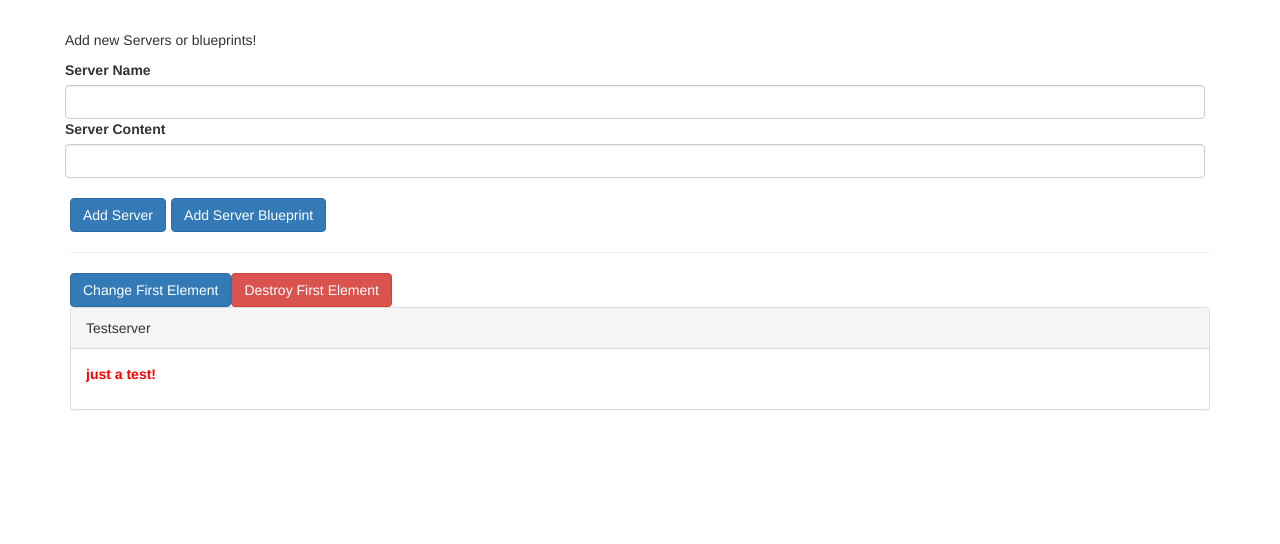
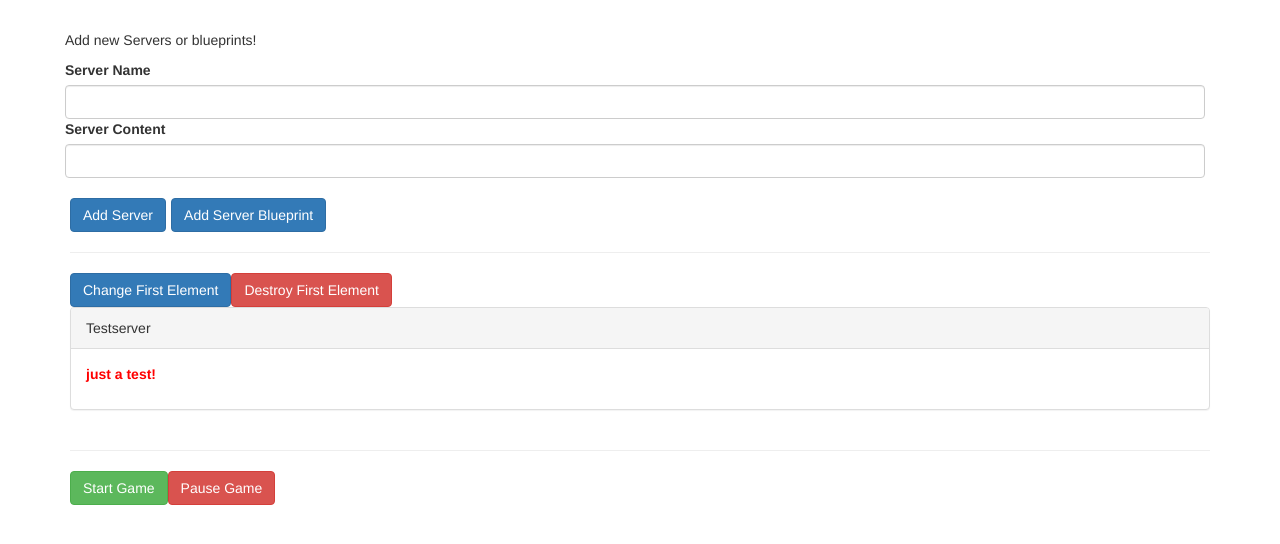
Before and after one commit to adetiamarhadi/angular-component-databinding, an Angular app: page / in a window 1280 px wide. Shown: the top 544 px of the page. Built offline with nearby package versions, Linux system fonts and the light colour scheme.

Commit message:
assignment

```diff
--- a/src/app/app.component.html
+++ b/src/app/app.component.html
@@ -13,4 +13,16 @@
       </app-server-element>
     </div>
   </div>
+  <hr>
+  <div class="row">
+    <div class="col-xs-12">
+      <app-game-control (intervalFired)="onIntervalFired($event)"></app-game-control>
+    </div>
+  </div>
+  <div class="row">
+    <div class="col-xs-12">
+      <app-odd *ngFor="let oddNumber of oddNumbers" [number]="oddNumber"></app-odd>
+      <app-even *ngFor="let evenNumber of evenNumbers" [number]="evenNumber"></app-even>
+    </div>
+  </div>
 </div>
--- a/src/app/app.component.ts
+++ b/src/app/app.component.ts
@@ -9,6 +9,9 @@ export class AppComponent {
   title = 'angular-component-databinding';
 
   serverElements = [{type: 'server', name: 'Testserver', content: 'just a test!'}];
+
+  oddNumbers: number[] = [];
+  evenNumbers: number[] = [];
 
   onServerAdded(serverData: {serverName: string, serverContent: string}) {
     this.serverElements.push({
@@ -33,4 +36,13 @@ export class AppComponent {
   onDestroyFirst() {
     this.serverElements.splice(0, 1);
   }
+
+  onIntervalFired(firedNumber: number) {
+    console.log('number= ' + firedNumber);
+    if (firedNumber % 2 === 0) {
+      this.evenNumbers.push(firedNumber);
+    } else {
+      this.oddNumbers.push(firedNumber);
+    }
+  }
 }
--- /dev/null
+++ b/src/app/even/even.component.css
@@ -0,0 +1,3 @@
+p {
+  color: green;
+}
--- /dev/null
+++ b/src/app/even/even.component.html
@@ -0,0 +1 @@
+<p>Even - {{number}}</p>
--- /dev/null
+++ b/src/app/even/even.component.ts
@@ -0,0 +1,17 @@
+import { Component, Input, OnInit } from '@angular/core';
+
+@Component({
+  selector: 'app-even',
+  templateUrl: './even.component.html',
+  styleUrls: ['./even.component.css']
+})
+export class EvenComponent implements OnInit {
+
+  @Input() number: number;
+
+  constructor() { }
+
+  ngOnInit(): void {
+  }
+
+}
--- /dev/null
+++ b/src/app/game-control/game-control.component.html
@@ -0,0 +1,2 @@
+<button class="btn btn-success" (click)="onStartGame()" >Start Game</button>
+<button class="btn btn-danger" (click)="onPauseGame()" >Pause Game</button>
--- /dev/null
+++ b/src/app/game-control/game-control.component.ts
@@ -0,0 +1,30 @@
+import { Component, EventEmitter, OnInit, Output } from '@angular/core';
+
+@Component({
+  selector: 'app-game-control',
+  templateUrl: './game-control.component.html',
+  styleUrls: ['./game-control.component.css']
+})
+export class GameControlComponent implements OnInit {
+
+  @Output() intervalFired = new EventEmitter<number>();
+  interval;
+  lastNumber = 0;
+
+  constructor() { }
+
+  ngOnInit(): void {
+  }
+
+  onStartGame() {
+    this.interval = setInterval(() => {
+      this.intervalFired.emit(this.lastNumber + 1);
+      this.lastNumber++;
+    }, 1000);
+  }
+
+  onPauseGame() {
+    clearInterval(this.interval);
+  }
+
+}
--- /dev/null
+++ b/src/app/odd/odd.component.css
@@ -0,0 +1,3 @@
+p {
+  color: blue;
+}
--- /dev/null
+++ b/src/app/odd/odd.component.html
@@ -0,0 +1 @@
+<p>Odd - {{number}}</p>
--- /dev/null
+++ b/src/app/odd/odd.component.ts
@@ -0,0 +1,17 @@
+import { Component, Input, OnInit } from '@angular/core';
+
+@Component({
+  selector: 'app-odd',
+  templateUrl: './odd.component.html',
+  styleUrls: ['./odd.component.css']
+})
+export class OddComponent implements OnInit {
+
+  @Input() number: number;
+
+  constructor() { }
+
+  ngOnInit(): void {
+  }
+
+}
```
Also changed, not shown: src/app/app.module.ts (+7 -1 lines), src/app/game-control/game-control.component.css (added).
